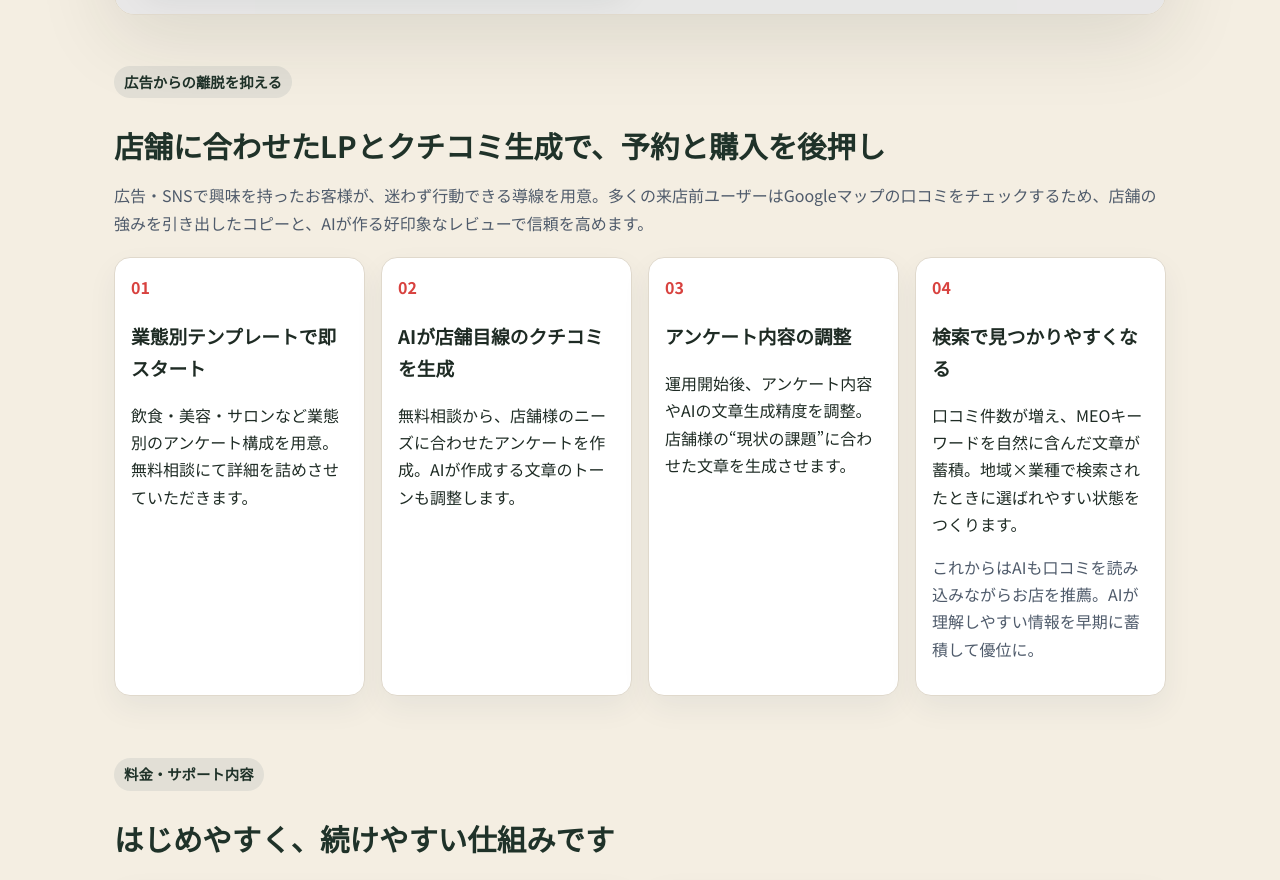
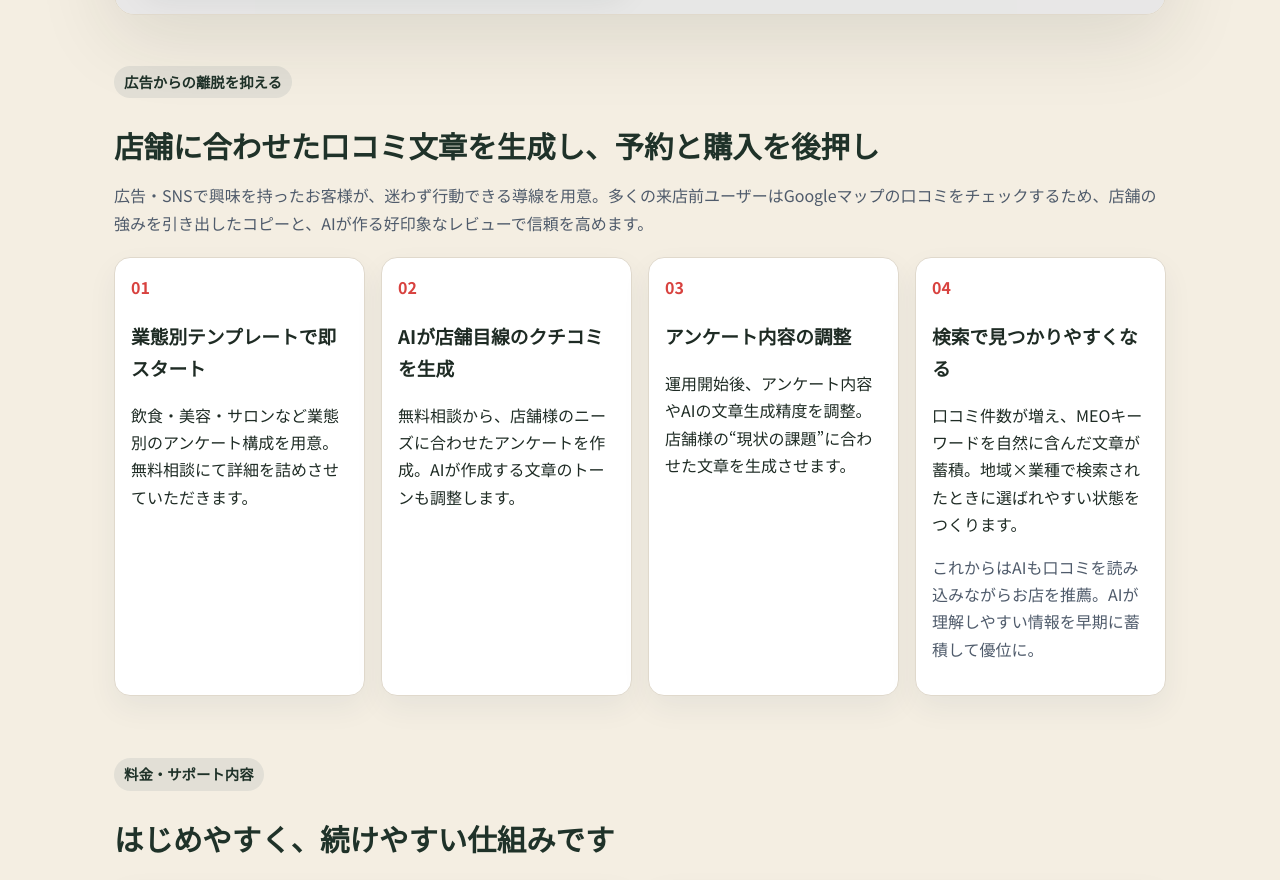
Before and after one commit to piste-boss/review-gpt-LP, a website built with Vite: page index.html in a window 1280 px wide. Shown: the part 1206-2086 px from the top of the page. Built offline with nearby package versions, Linux system fonts and the light colour scheme; grey boxes are pictures that could not be loaded.

Commit message:
copy: adjust feature section headline

```diff
--- a/index.html
+++ b/index.html
@@ -112,7 +112,7 @@
         <section class="section" id="features">
           <div class="section__head">
             <p class="eyebrow">広告からの離脱を抑える</p>
-            <h2>店舗に合わせたLPとクチコミ生成で、予約と購入を後押し</h2>
+            <h2>店舗に合わせた口コミ文章を生成し、予約と購入を後押し</h2>
             <p class="lede">
               広告・SNSで興味を持ったお客様が、迷わず行動できる導線を用意。多くの来店前ユーザーはGoogleマップの口コミをチェックするため、店舗の強みを引き出したコピーと、AIが作る好印象なレビューで信頼を高めます。
             </p>
```
